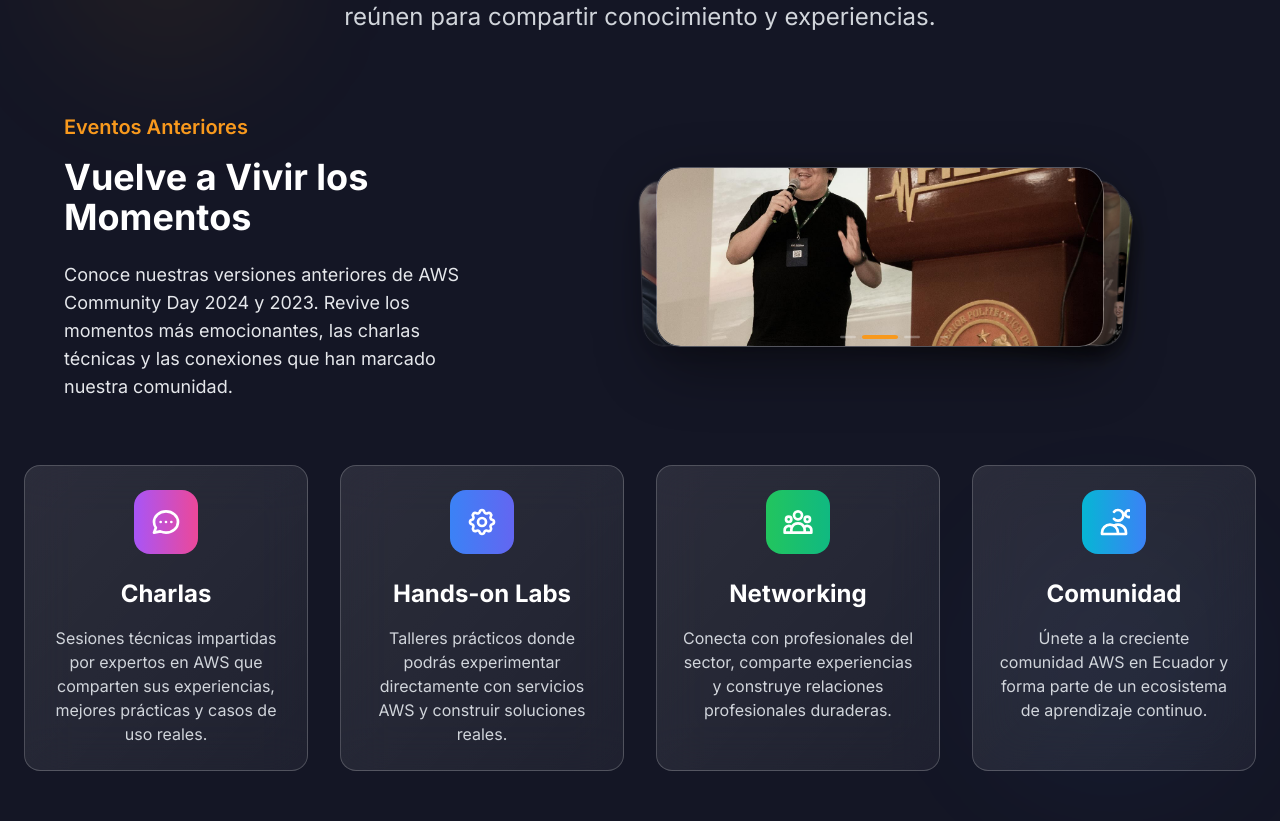
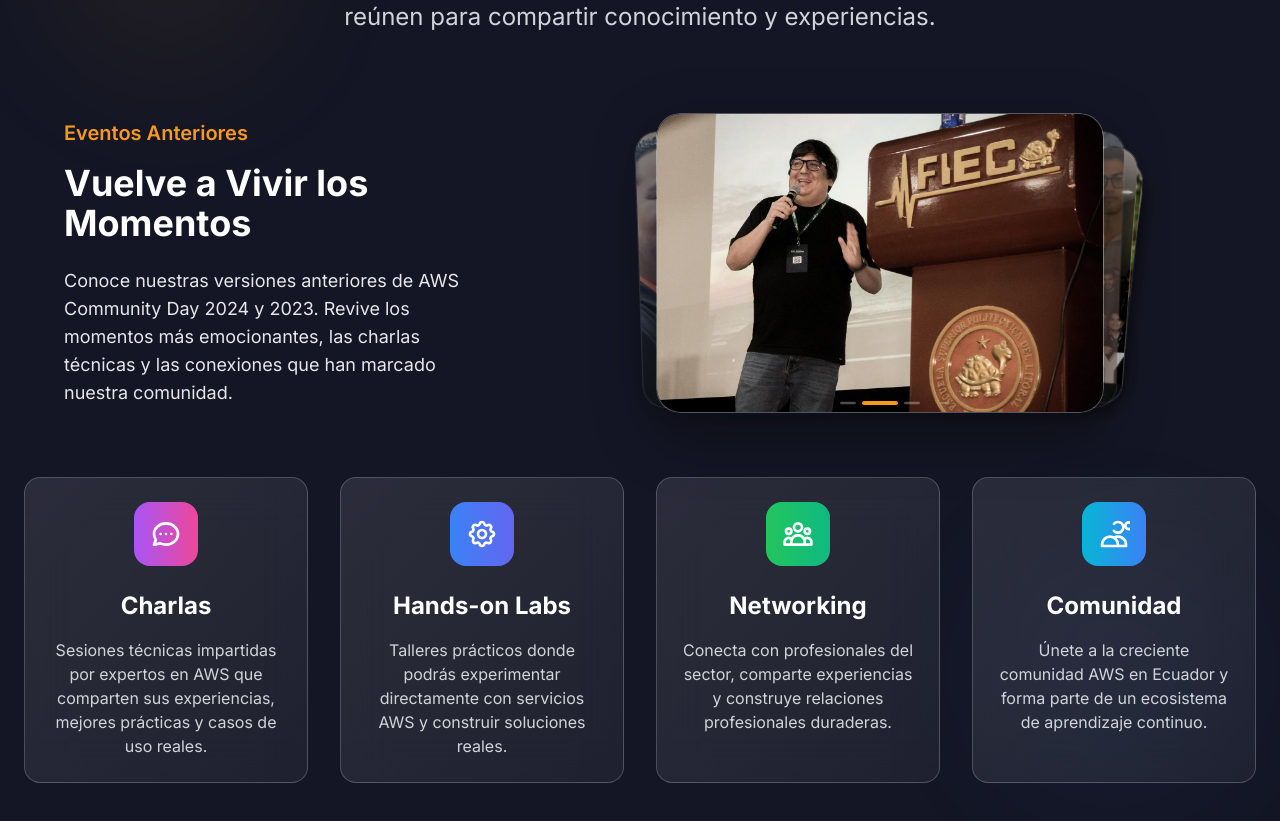
Before and after one commit to awscommunitydayecuador/web, a Next.js app: page / in a window 1280 px wide. Shown: the part 1051-1872 px from the top of the page. Built offline with nearby package versions, Linux system fonts and the light colour scheme.

Commit message:
se mejora galeria

```diff
--- a/components/About.tsx
+++ b/components/About.tsx
@@ -14,17 +14,29 @@
 export default function About() {
   const [activeIndex, setActiveIndex] = useState(0)
   const [isClient, setIsClient] = useState(false)
+  const [isMobile, setIsMobile] = useState(false)
   const swiperRef = useRef<any>(null)
   const eventData = getEventData()
   const eventPhotos = eventData.photos
 
   useEffect(() => {
     setIsClient(true)
+
+    const checkMobile = () => {
+      setIsMobile(window.innerWidth < 1024)
+    }
+
+    checkMobile()
+    window.addEventListener('resize', checkMobile)
+
+    return () => window.removeEventListener('resize', checkMobile)
   }, [])
 
   const handleSlideChange = (swiper: any) => {
     setActiveIndex(swiper.realIndex)
   }
+
+  const galleryHeight = isMobile ? '180px' : '300px'
 
   return (
     <section id="about" className="py-16 sm:py-20 lg:py-24 px-4 sm:px-6 relative overflow-hidden">
@@ -85,7 +97,7 @@
                   loop={true}
                   grabCursor={true}
                   className="material-you-swiper max-w-xs sm:max-w-sm md:max-w-md mx-auto"
-                  style={{ height: '180px' }}
+                  style={{ height: galleryHeight }}
                 >
                   {eventPhotos.map((photo, index) => (
                     <SwiperSlide key={index}>
@@ -128,7 +140,7 @@
 
               {/* Fallback for SSR */}
               {!isClient && (
-                <div className="max-w-xs sm:max-w-sm md:max-w-md mx-auto bg-gray-800 rounded-2xl flex items-center justify-center" style={{ height: '180px' }}>
+                <div className="max-w-xs sm:max-w-sm md:max-w-md mx-auto bg-gray-800 rounded-2xl flex items-center justify-center" style={{ height: galleryHeight }}>
                   <div className="text-gray-400">Cargando galería...</div>
                 </div>
               )}
```
